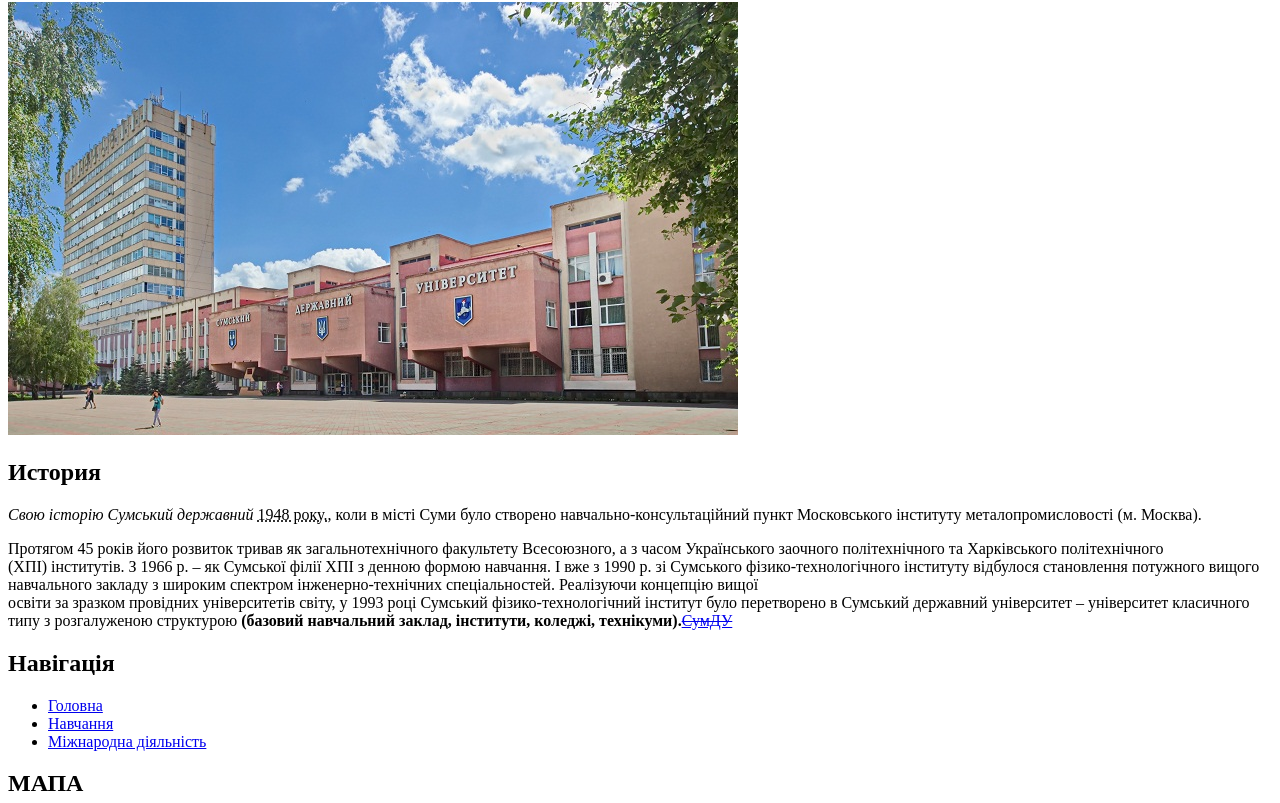
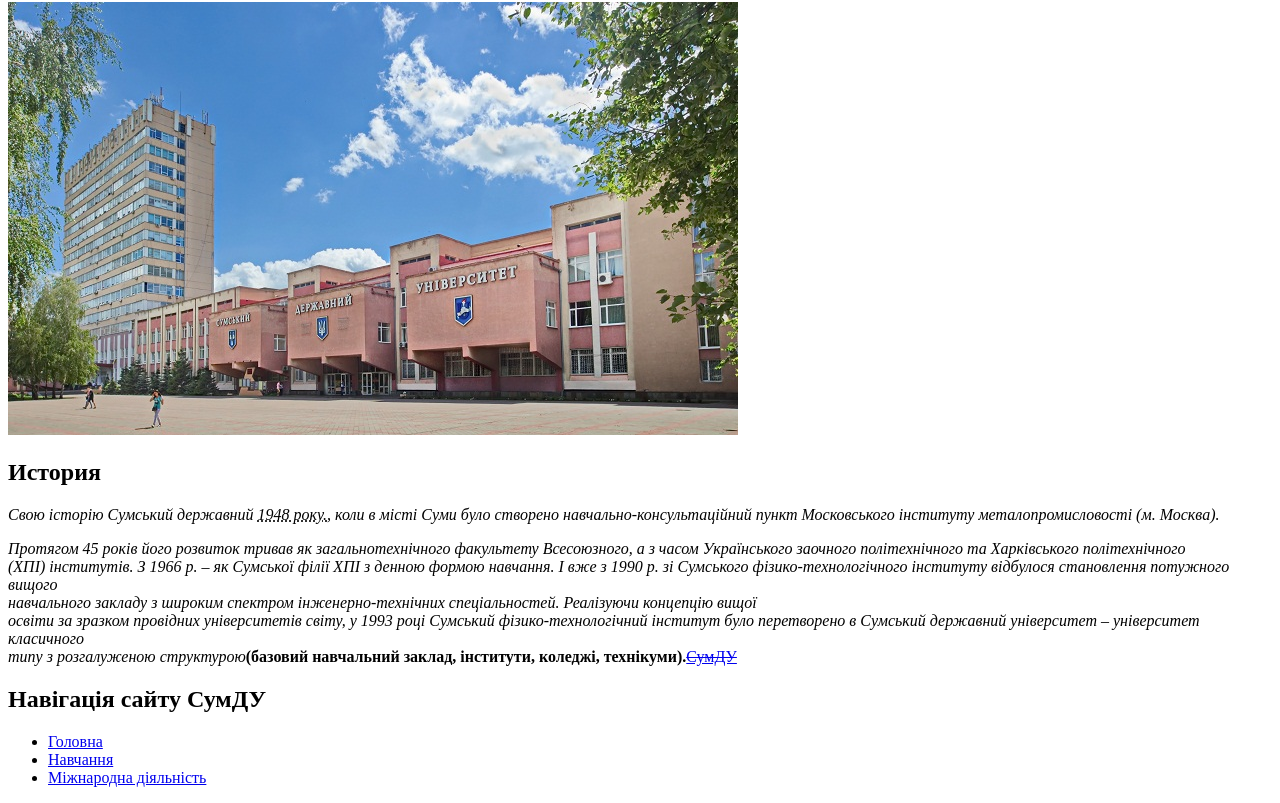
Before and after one commit to tvasiua/515-html, a plain HTML site: page index.html in a window 1280 px wide. Shown: the part 104-907 px from the top of the page. Drawn offline with Linux system fonts and the light colour scheme.

Commit message:
Update index.html

```diff
--- a/index.html
+++ b/index.html
@@ -18,7 +18,7 @@
 			<h1> Сумський державний університет, СумДУ</h1>
 			<a href="https://old.sumdu.edu.ua/ru/general/about/history.html"><img src="img/Sumdu.jpg" alt=СумДУ ></a>
 				<h2>История</h2>
-				<p><em>Свою історію Сумський державний</em> <abbr title="рік відкриття">1948 року.</abbr>, коли в місті
+				<p><em>Свою історію Сумський державний <abbr title="рік відкриття">1948 року.</abbr>, коли в місті
 					Суми було створено
 					навчально-консультаційний пункт Московського інституту металопромисловості (м. Москва).</p>
 				<p>Протягом 45 років його розвиток тривав як загальнотехнічного факультету Всесоюзного, а з часом
@@ -33,12 +33,12 @@
                 освіти за зразком провідних університетів світу, у 1993 році Сумський
 				фізико-технологічний інститут було перетворено в Сумський державний університет – університет класичного<br>
 				типу з
-				розгалуженою структурою <b>(базовий навчальний заклад, інститути, коледжі, технікуми).</b><a
+				розгалуженою структурою</em><b>(базовий навчальний заклад, інститути, коледжі, технікуми).</b><a
 						href="https://sumdu.edu.ua/uk/about-sumdu.htmlГоловна"><del>СумДУ</del></a></p>
 		</div>
 	</main>
 	<section>
-    <h2>Навігація</h2>
+    <h2>Навігація сайту СумДУ</h2>
 		<ul>
 			<li><a href="https://sumdu.edu.ua/uk/about-sumdu.htmlГоловна">Головна</a></li>
 			<li><a href="https://sumdu.edu.ua/uk/academic.html">Навчання</a></li>
@@ -46,7 +46,7 @@
 		</ul>
 	</section>
 	<footer>
-		<h2> МАПА</h2>
+		<h2> МАПА корпусів СумДУ </h2>
 		<button>Мапа Корпусів>>>>>></button>
 		<iframe src="https://www.google.com/maps/d/u/3/embed?mid=1uC99seVJuDhnbMh9gc9mwE-IK2ZzEEwN"></iframe>
 	</footer>
```
